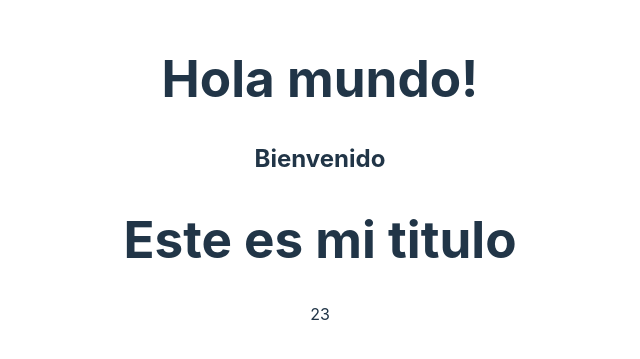
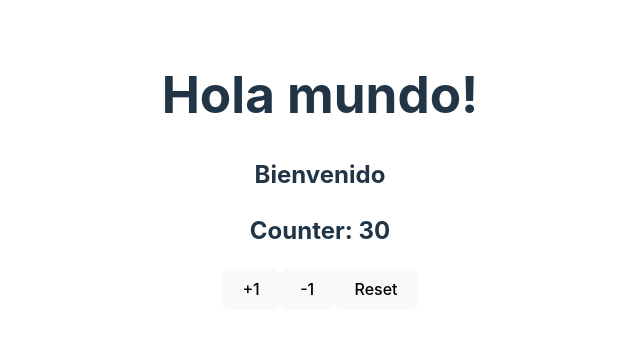
Before and after one commit to juandavid764/Homeworks, a React (Vite) app in the folder hello_world/: page / in a window 1280 px wide. Shown: the part 229-588 px from the top of the page, without its empty margins (320-960 px from the left). Built offline with nearby package versions, Linux system fonts and the light colour scheme.

Commit message:
03_challenge finished

```diff
--- a/hello_world/src/components/FirstApp.jsx
+++ b/hello_world/src/components/FirstApp.jsx
@@ -1,18 +1,25 @@
-import PropTyes from 'prop-types';
+import { useState } from "react";
 
-const FirstApp = ({title, sum}) => {
+const FirstApp = () => {
+  const [counter, setCounter] = useState(30);
+
+  const  increment = () => {
+    setCounter(counter + 1);
+  }
+
+  const  decrement = () => {
+    setCounter(counter - 1);
+  }
+
   return (
     <>
-      <h1>{title}</h1>
-      <span>{sum}</span>
+      <h2>Counter: {counter}</h2>
+      <button onClick={increment}>+1</button>
+      <button onClick={decrement}>-1</button>
+      <button onClick={() => setCounter(0)}>Reset</button>
     </>
   );
 }
-
-// FirstApp.propTypes = {
-//   title : PropTyes.string.isRequired,
-//   sum : PropTyes.number.isRequired
-// }
 
 FirstApp.defaultProps = {
   title: 'No hay titulo',
```
